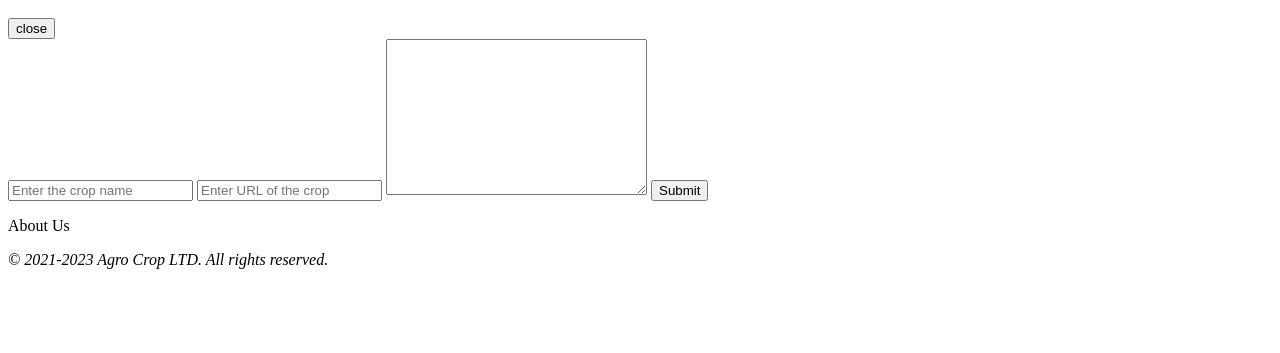
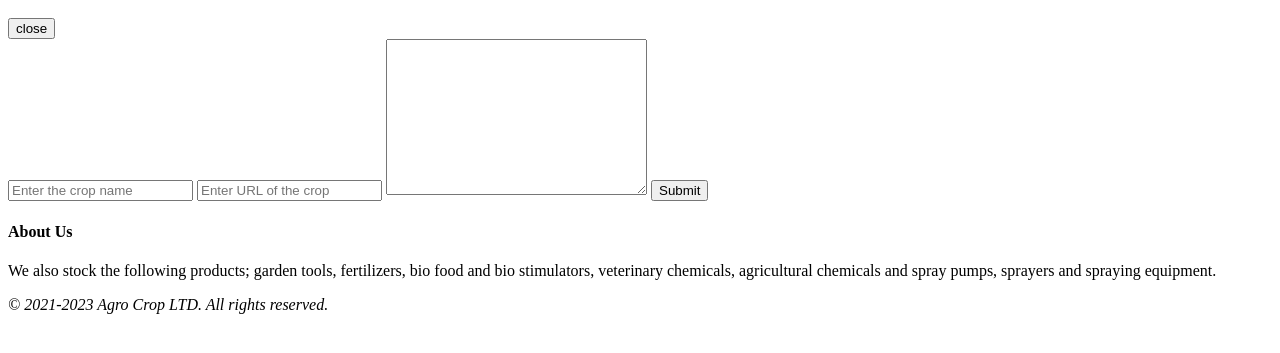
Before and after one commit to CaptainChol/End_of_phase_1_project, a plain HTML site: page index.html in a window 1280 px wide. Shown: the part 309-662 px from the top of the page. Drawn offline with Linux system fonts and the light colour scheme.

Commit message:
adding about us section

```diff
--- a/index.html
+++ b/index.html
@@ -55,7 +55,10 @@
   </section>
 
   <section id="About">
-    <p>About Us</p>
+    <h4>About Us</h4>
+    <p>
+      We also stock the following products; garden tools, fertilizers, bio food and bio stimulators, veterinary chemicals, agricultural chemicals and spray pumps, sprayers and spraying equipment.
+    </p>
   </section>
 <footer class="foot">
   <p><em >© 2021-2023 Agro Crop LTD. All rights reserved.</em></p>
```
